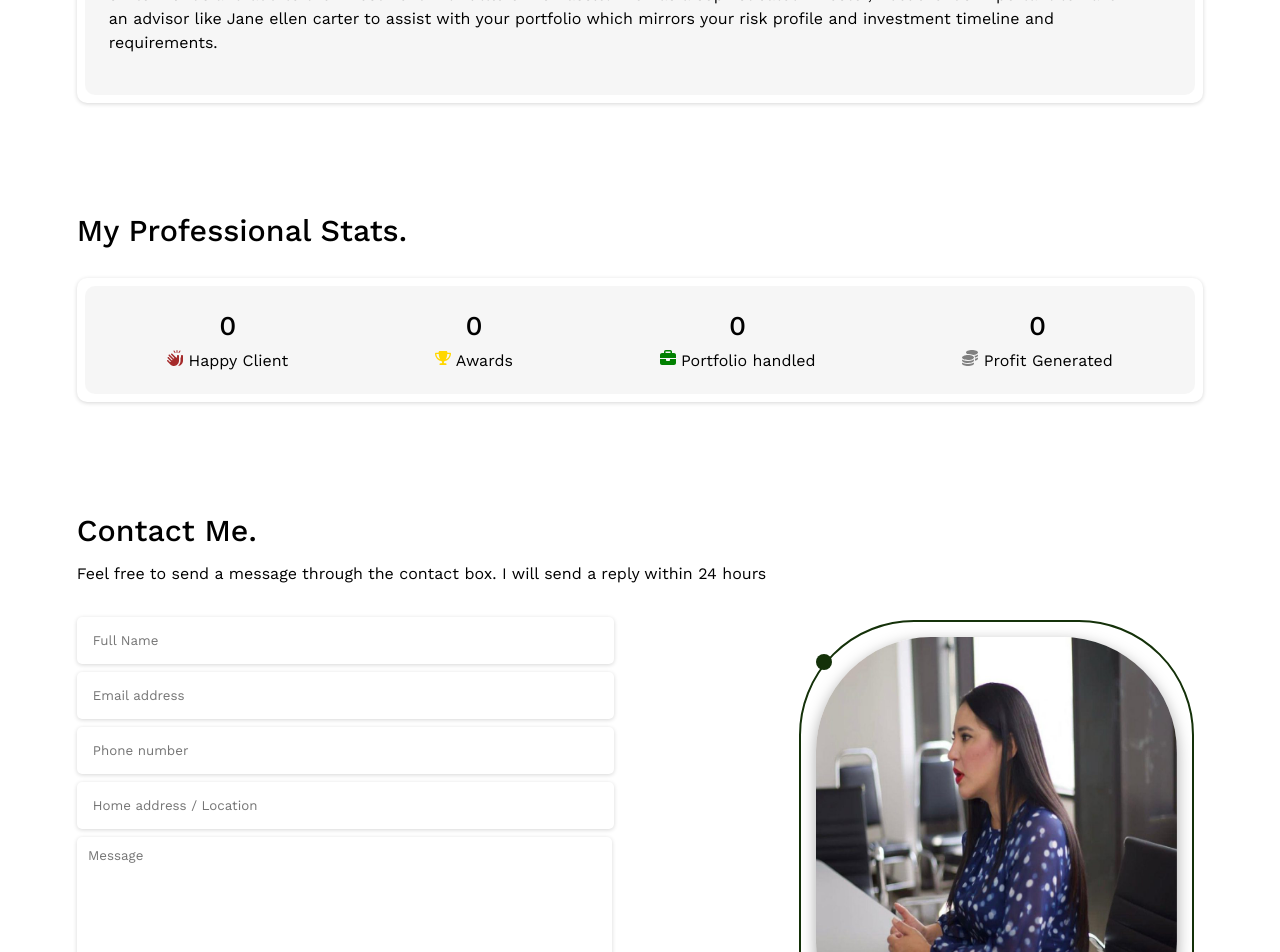
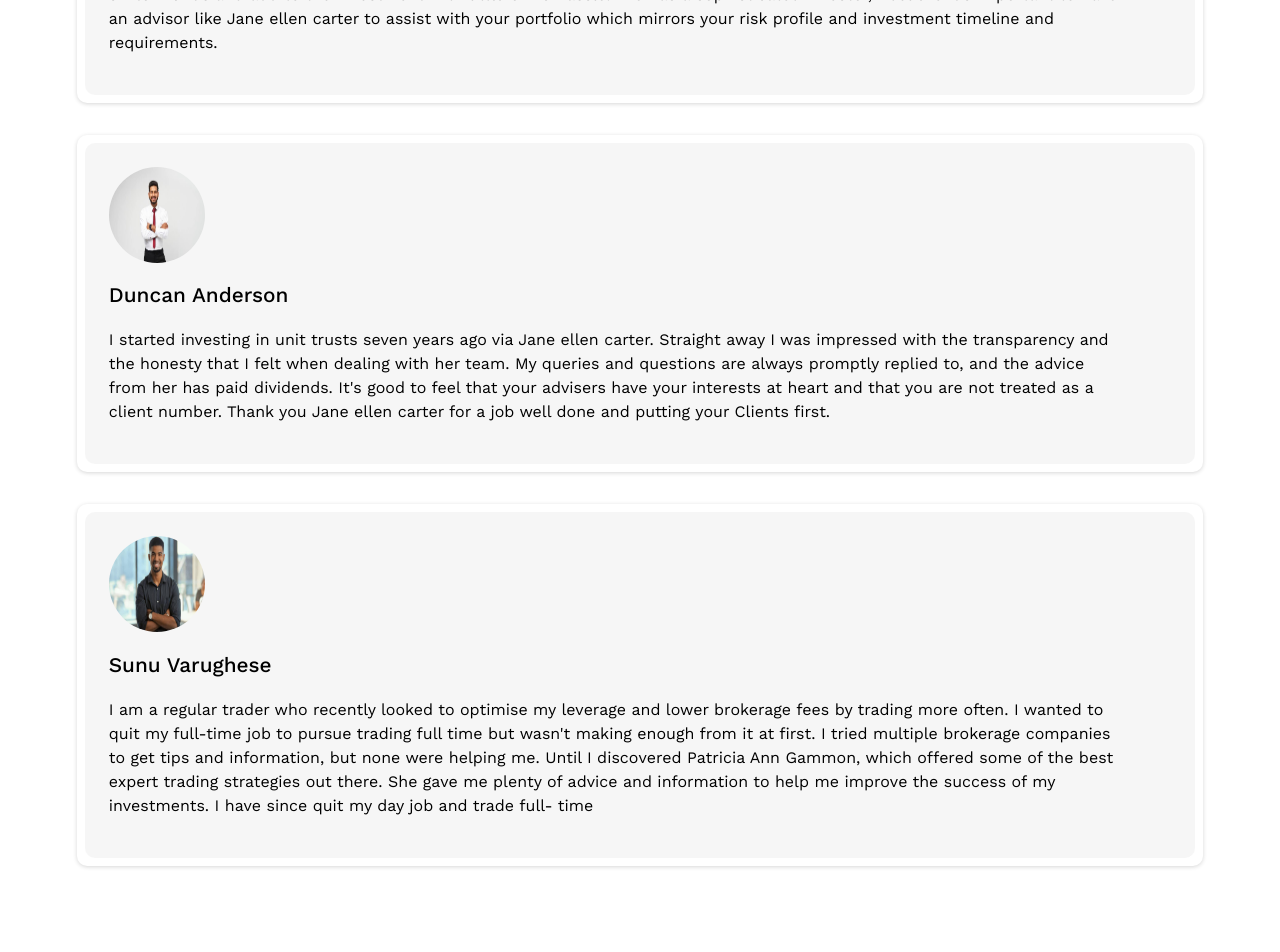
Before and after one commit to aremumahmud/janeeellencarter, a React (Vite) app: page / in a window 1280 px wide. Shown: the part 3500-4452 px from the top of the page. Built offline with nearby package versions, Linux system fonts and the light colour scheme; a web font is replaced by a local one.

Commit message:
added the rest of the clients

```diff
--- a/src/components/myClients.jsx
+++ b/src/components/myClients.jsx
@@ -44,7 +44,7 @@ function MyClientSays() {
             </div>
           </div>
         </div>
-        <div className="some_wrapper up"  style={{display:"none"}}>
+        <div className="some_wrapper up"  >
           <div className="some">
           <div className="icon client_image" >
               {/* <FaWandMagicSparkles /> */}
@@ -65,7 +65,7 @@ function MyClientSays() {
             </div>
           </div>
         </div>
-        <div className="some_wrapper up" style={{display:"none"}}>
+        <div className="some_wrapper up" >
           <div className="some">
             <div className="icon client_image" >
               {/* <FaWandMagicSparkles /> */}
```
